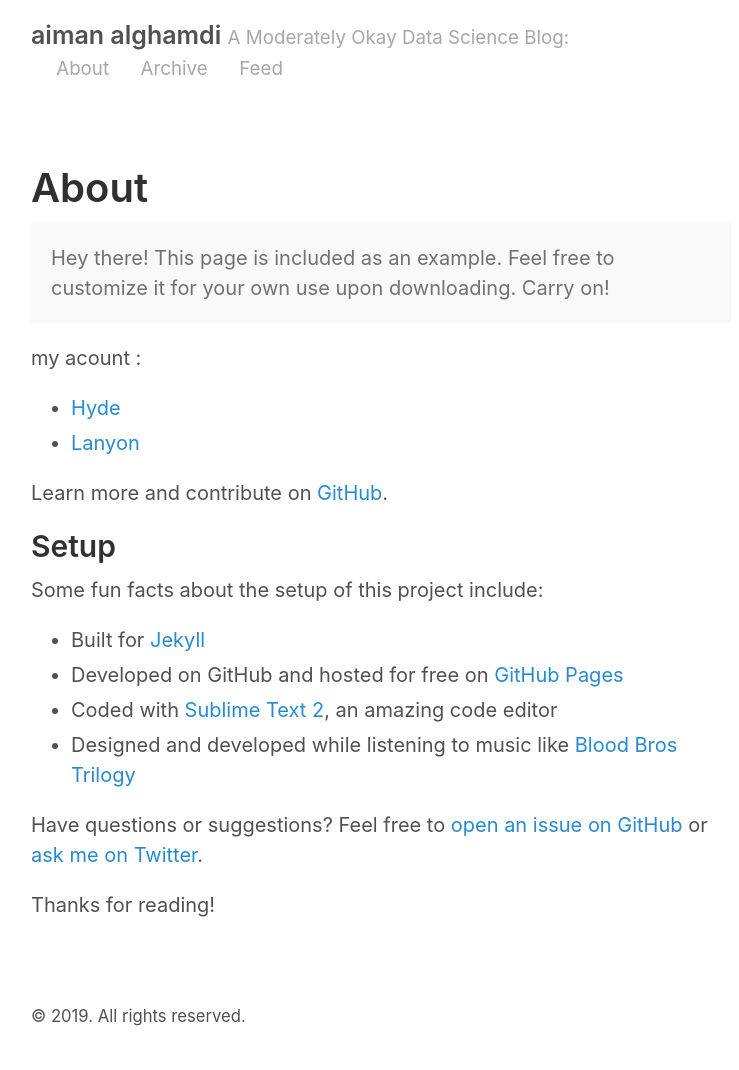
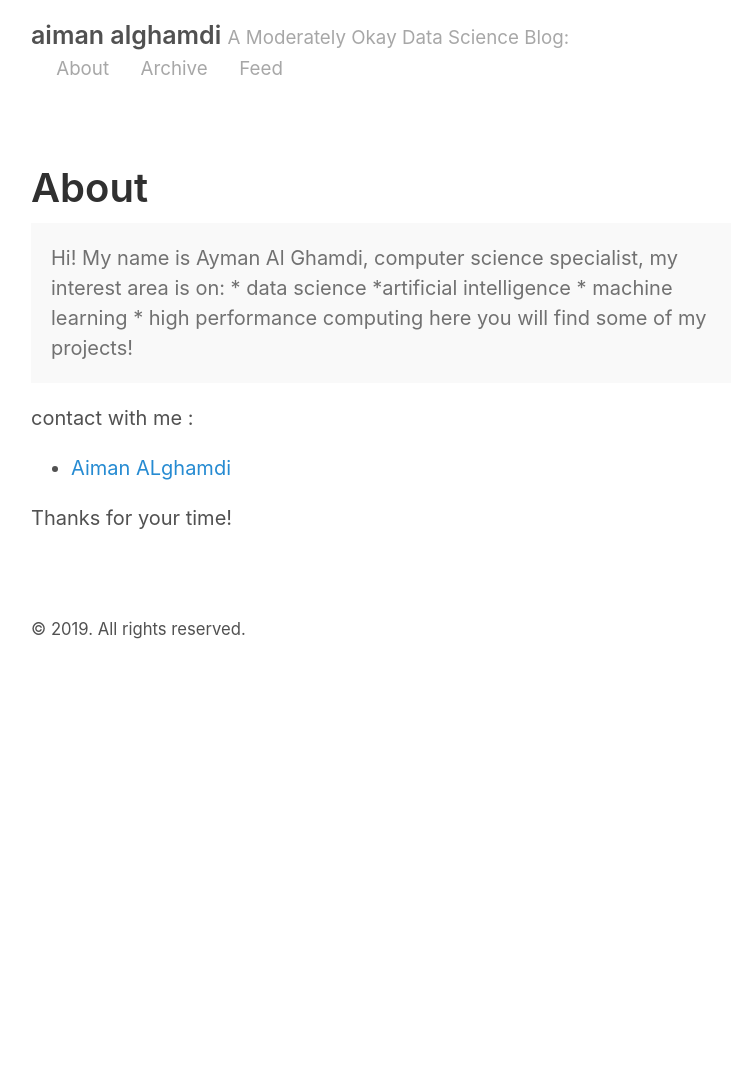
Before and after one commit to aiman-alghamdi/aiman2019.github.io, a Jekyll site: the page built from about.md, in a window 1280 px wide. Shown: the whole page, without its empty margins (259-998 px from the left). Built offline with Jekyll 4.4.1, drawn with Linux system fonts in a browser that asks for light colours; after the commit the page ends 900 px from its top, so only the background shows below that.

Commit message:
Update about.md

```diff
--- a/about.md
+++ b/about.md
@@ -4,25 +4,17 @@ title: About
 ---
 
 <p class="message">
-  Hey there! This page is included as an example. Feel free to customize it for your own use upon downloading. Carry on!
+  Hi!
+My name is Ayman Al Ghamdi, computer science specialist, my interest area is on:
+  * data science
+  *artificial intelligence
+  * machine learning
+  * high performance computing
+
+  here you will find some of my projects!
 </p>
 
-my acount :
+contact with me :
+* [Aiman ALghamdi](http://linkedin.com/in/aiman-alghamdi)
 
-* [Hyde](http://hyde.getpoole.com)
-* [Lanyon](http://lanyon.getpoole.com)
-
-Learn more and contribute on [GitHub](https://github.com/poole).
-
-## Setup
-
-Some fun facts about the setup of this project include:
-
-* Built for [Jekyll](http://jekyllrb.com)
-* Developed on GitHub and hosted for free on [GitHub Pages](https://pages.github.com)
-* Coded with [Sublime Text 2](http://sublimetext.com), an amazing code editor
-* Designed and developed while listening to music like [Blood Bros Trilogy](https://soundcloud.com/maddecent/sets/blood-bros-series)
-
-Have questions or suggestions? Feel free to [open an issue on GitHub](https://github.com/poole/poole/issues/new) or [ask me on Twitter](https://twitter.com/mdo).
-
-Thanks for reading!
+Thanks for your time!
```
